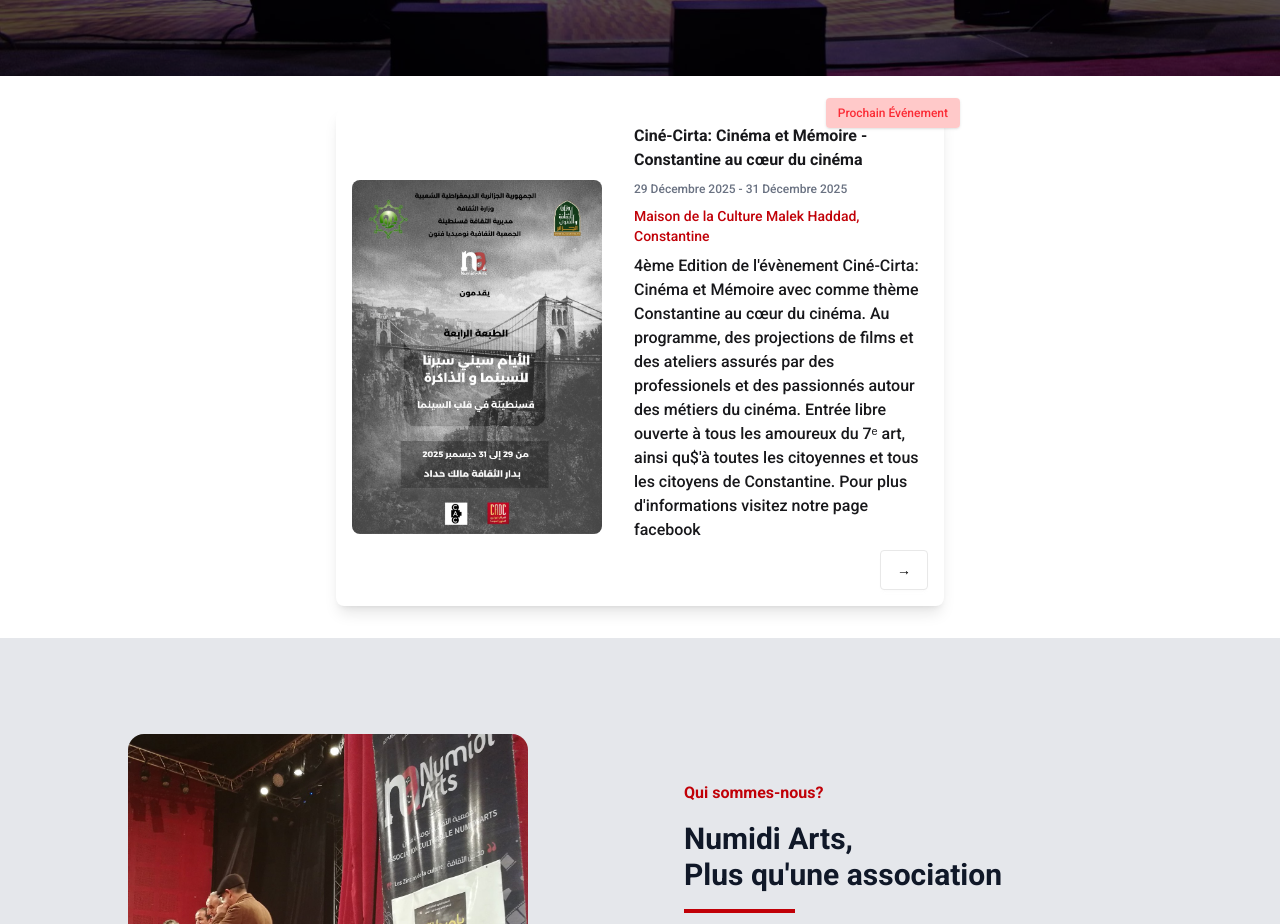
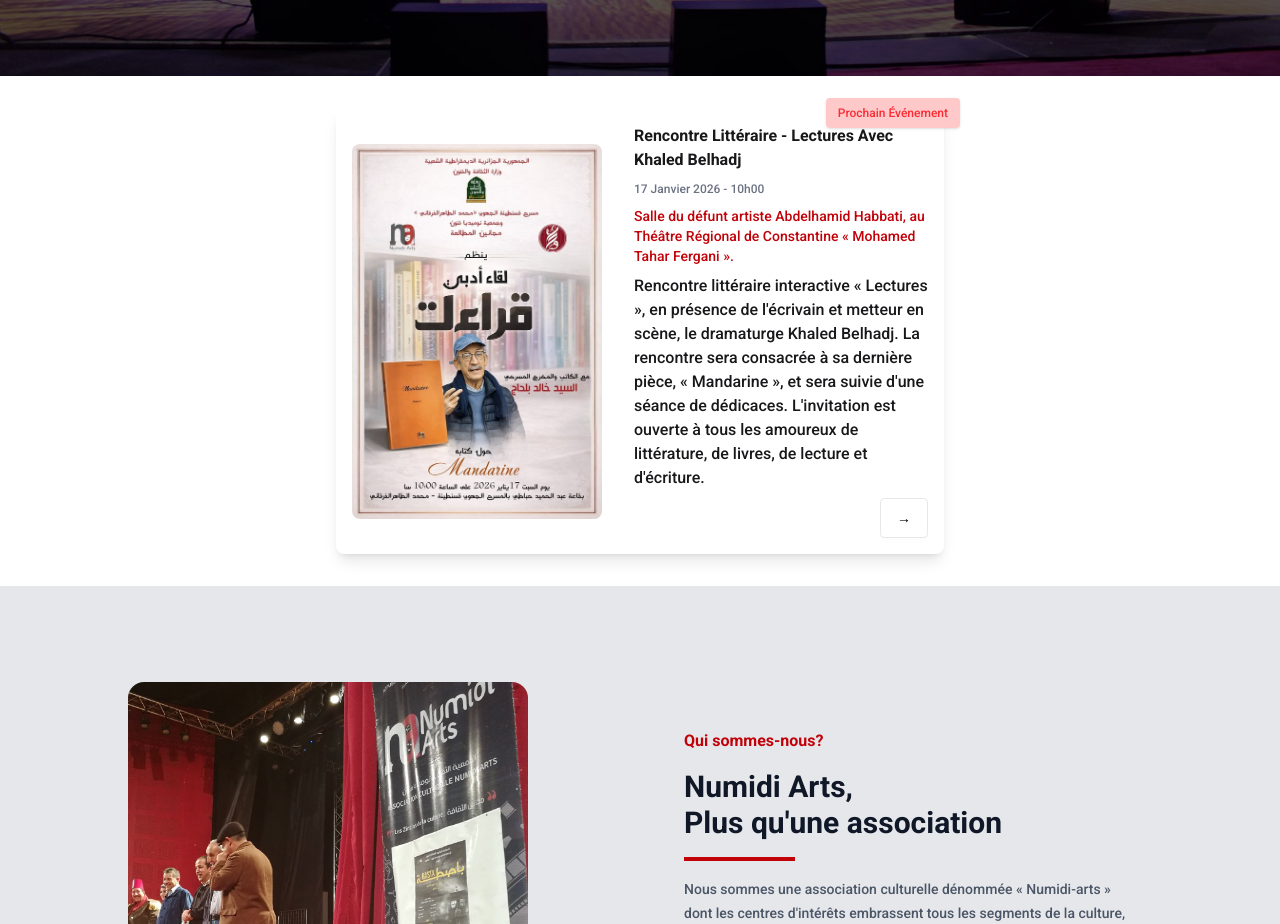
Before and after one commit to MeyWhy/numidiarts-site, a Next.js app: page / in a window 1280 px wide. Shown: the part 820-1744 px from the top of the page. Built offline with nearby package versions, Linux system fonts and the light colour scheme.

Commit message:
next event

```diff
--- a/app/components/Home/NextEvent.js
+++ b/app/components/Home/NextEvent.js
@@ -28,12 +28,10 @@
         </figure>
 
         <div className="card-body w-full lg:w-1/2 ">
-          <h2 className="card-title">Ciné-Cirta: Cinéma et Mémoire - Constantine au cœur du cinéma</h2>
-          <p className='text-gray-500'>29 Décembre 2025 - 31 Décembre 2025</p>
-          <p className='text-red-700 text-sm'>Maison de la Culture Malek Haddad, Constantine</p>
-          <p className='text-base'>4ème Edition de l&apos;évènement Ciné-Cirta: Cinéma et Mémoire avec comme thème Constantine au cœur du cinéma. Au programme, des projections de films et des ateliers assurés par des professionels et des passionnés autour des métiers du cinéma. Entrée libre ouverte à tous les amoureux du 7ᵉ art, ainsi qu$&apos;à toutes les citoyennes et tous les citoyens de Constantine.
-            Pour plus d&apos;informations visitez notre
-            <a className='text-base' href='https://www.facebook.com/share/p/1S8zuVadoK/'> page facebook</a>
+          <h2 className="card-title">Rencontre Littéraire - Lectures Avec Khaled Belhadj</h2>
+          <p className='text-gray-500'>17 Janvier 2026 - 10h00</p>
+          <p className='text-red-700 text-sm'>Salle du défunt artiste Abdelhamid Habbati, au Théâtre Régional de Constantine « Mohamed Tahar Fergani ».</p>
+          <p className='text-base'>Rencontre littéraire interactive « Lectures », en présence de l&apos;écrivain et metteur en scène, le dramaturge Khaled Belhadj. La rencontre sera consacrée à sa dernière pièce, « Mandarine », et sera suivie d&apos;une séance de dédicaces. L&apos;invitation est ouverte à tous les amoureux de littérature, de livres, de lecture et d&apos;écriture.
           </p>
 
           <div className="card-actions justify-end">
--- a/app/data/events.json
+++ b/app/data/events.json
@@ -1,10 +1,17 @@
 [
+  {
+    "title": "Rencontre Littéraire - Lectures Avec Khaled Belhadj",
+    "date":"17 Janvier 2026 - 10h00",
+    "location": "Salle du défunt artiste Abdelhamid Habbati, au Théâtre Régional de Constantine « Mohamed Tahar Fergani ».",
+    "description": "Rencontre littéraire interactive « Lectures », en présence de l’écrivain et metteur en scène, le dramaturge Khaled Belhadj. La rencontre sera consacrée à sa dernière pièce, « Mandarine », et sera suivie d’une séance de dédicaces. L’invitation est ouverte à tous les amoureux de littérature, de livres, de lecture et d’écriture.",
+    "image": "/images/affiches/nextev.jpg"
+  },
     {
     "title": "Ciné-Cirta: Cinéma et Mémoire - Constantine au cœur du cinéma",
     "date":"29 Décembre 2025 - 31 Décembre 2025",
     "location": "Maison de la Culture Malek Haddad, Constantine",
     "description": "4ème Edition de l'évènement Ciné-Cirta: Cinéma et Mémoire avec comme thème Constantine au cœur du cinéma. Entrée libre ouverte à tous les amoureux du 7ᵉ art, ainsi qu'à toutes les citoyennes et tous les citoyens de Constantine. ",
-    "image": "/images/affiches/nextev.jpg"
+    "image": "/images/affiches/cinecirta.jpg"
   },
   {
     "title": "Projection - Le Sang des Loups de Amar Sifodil",
```
Also changed, not shown: public/images/affiches/cinecirta.jpg (added), public/images/affiches/nextev.jpg.
